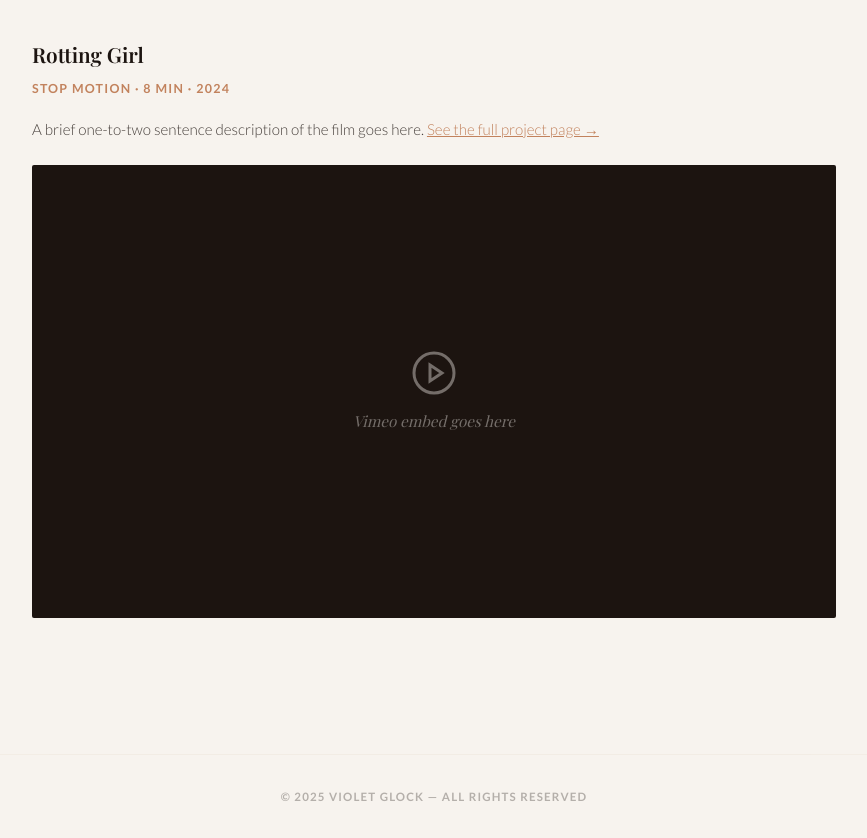
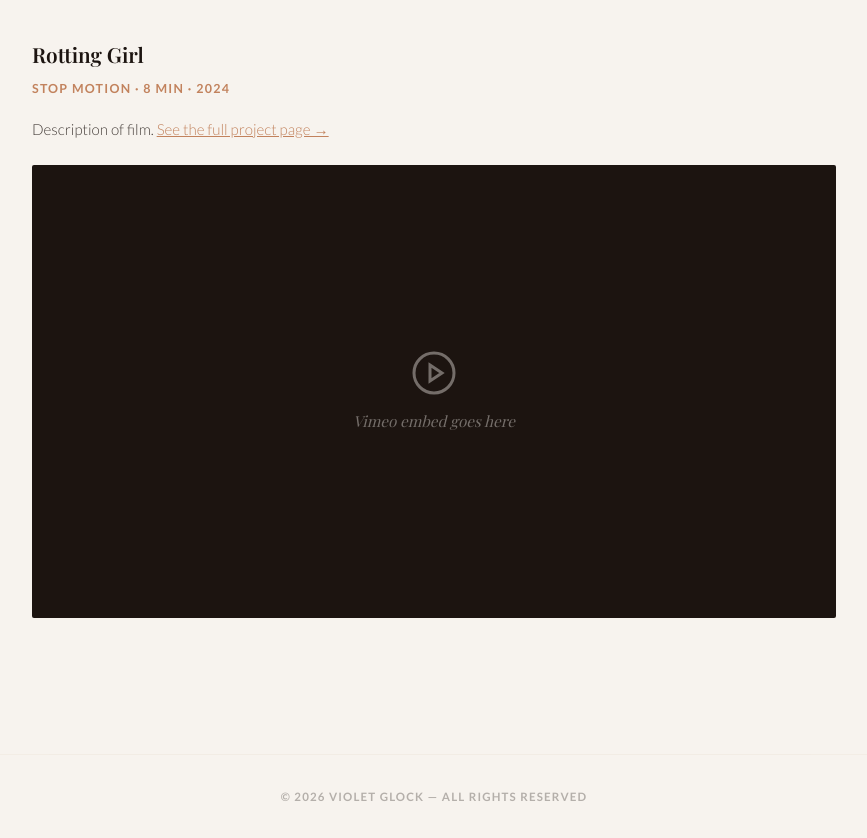
Before and after one commit to roseveras/roseveras.github.io, a plain HTML site: page films.html in a window 1280 px wide. Shown: the part 304-1142 px from the top of the page, without its empty margins (206-1073 px from the left). Drawn offline with nearby package versions, Linux system fonts and the light colour scheme; a web font is replaced by a local one.

Commit message:
Update films.html

```diff
--- a/films.html
+++ b/films.html
@@ -34,7 +34,7 @@
       <div class="film-block">
         <div class="film-title">Rotting Girl</div>
         <div class="film-meta">Stop Motion · 8 min · 2024</div>
-        <p class="film-desc">A brief one-to-two sentence description of the film goes here. <a href="rotting-girl.html" style="color: var(--clay); text-decoration: underline;">See the full project page →</a></p>
+        <p class="film-desc">Description of film. <a href="rotting-girl.html" style="color: var(--clay); text-decoration: underline;">See the full project page →</a></p>
 
         <!-- Replace this placeholder with your Vimeo embed:
           <div class="video-embed">
@@ -61,7 +61,7 @@
     </div>
   </section>
 
-  <footer>© 2025 Violet Glock — All rights reserved</footer>
+  <footer>© 2026 Violet Glock — All rights reserved</footer>
 
   <script>
     const observer = new IntersectionObserver(
```
